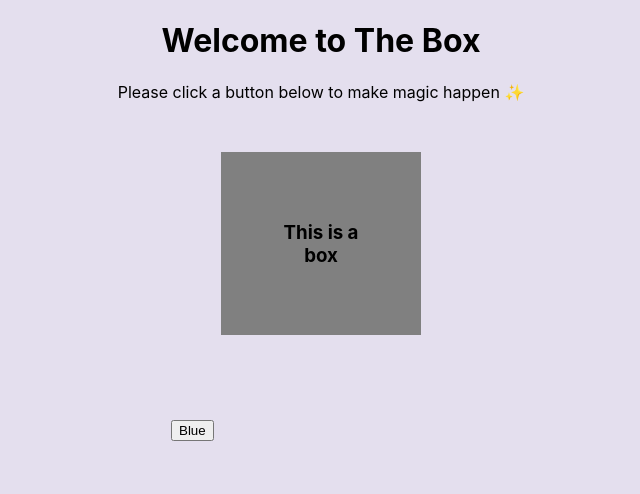
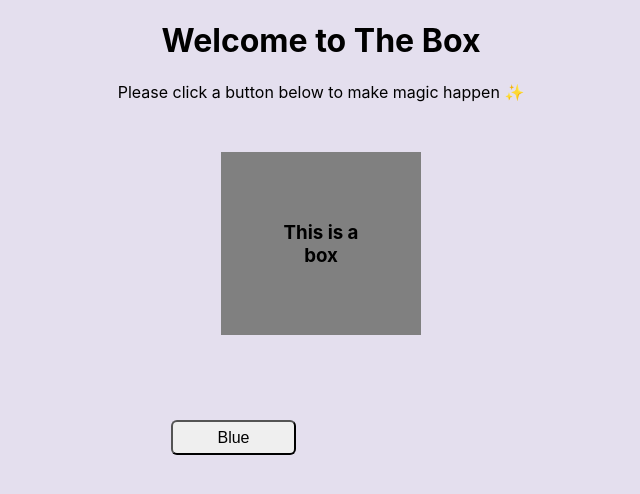
Before and after one commit to antdke/styled-buttons, a React (Create React App) app: page / in a window 1280 px wide. Shown: the top 494 px of the page, without its empty margins (319-959 px from the left). Built offline with nearby package versions, Linux system fonts and the light colour scheme.

Commit message:
Created generic button style

```diff
--- a/src/components/BoxAndButtons.tsx
+++ b/src/components/BoxAndButtons.tsx
@@ -8,6 +8,14 @@ const gridStyles = {
   width: "300px"
 };
 
+const buttonStyles = {
+  width: "125px",
+  height: "35px",
+  borderRadius: "6px",
+  outline: "none",
+  fontSize: "16px"
+};
+
 const BoxAndButtons = () => {
   const [color, setColor] = useState("grey");
 
@@ -15,7 +23,9 @@ const BoxAndButtons = () => {
     <div>
       <Box color={color} />
       <section style={gridStyles}>
-        <button onClick={() => setColor("blue")}>Blue</button>
+        <button style={buttonStyles} onClick={() => setColor("blue")}>
+          Blue
+        </button>
       </section>
     </div>
   );
```
